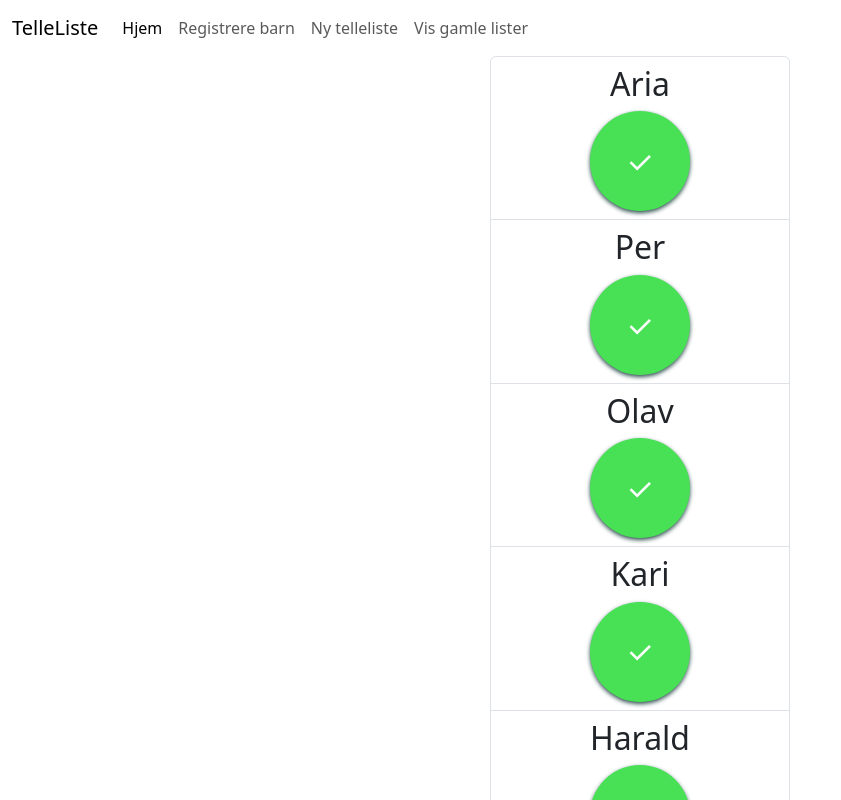
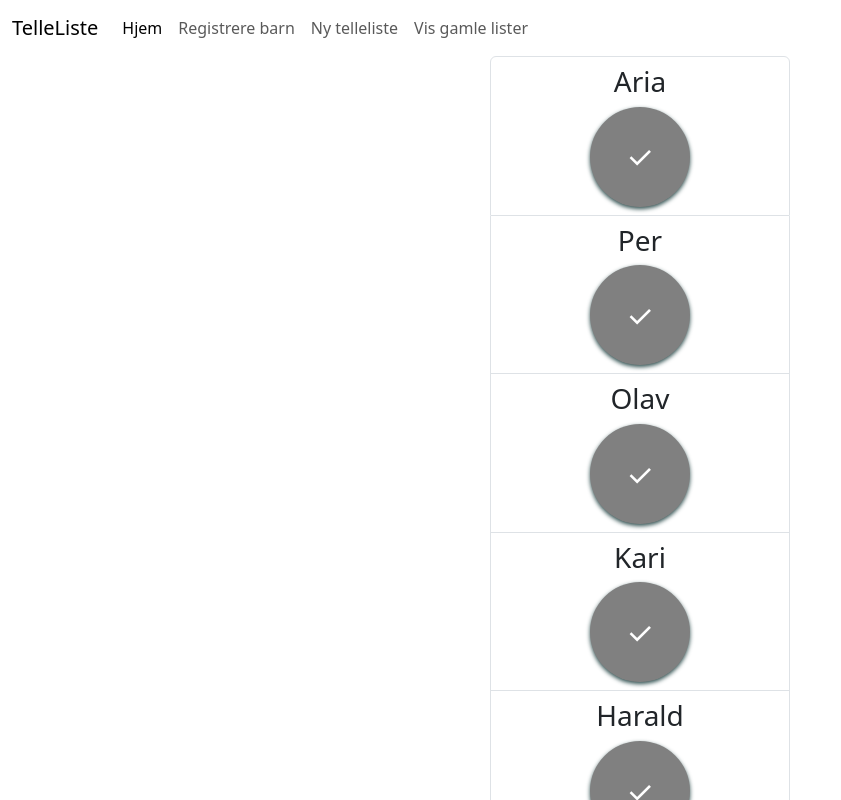
Before and after one commit to torhenningegenes/telleliste, a Next.js app: page /telling/nytelling in a window 1280 px wide. Shown: the top 800 px of the page, without its empty margins (0-841 px from the left). Built offline with nearby package versions, Linux system fonts and the light colour scheme.

Commit message:
fixed button colorchange

```diff
--- a/pages/telling/barn.js
+++ b/pages/telling/barn.js
@@ -1,8 +1,17 @@
+import { Fragment } from "react";
+import CountButton from "./button";
+import NyTelling from "./nytelling";
 function Barn(props) {
+  const { id, navn } = props;
+  console.log(id, navn);
+
   return (
-    <div>
-      <h2>{props.navn}</h2>
-    </div>
+    <Fragment>
+      <li className="list-group-item list-barn" key={id}>
+        <h3>{navn}</h3>
+        <CountButton />
+      </li>
+    </Fragment>
   );
 }
 
--- /dev/null
+++ b/pages/telling/button.js
@@ -0,0 +1,27 @@
+import classes from "./button.module.css";
+import { useState } from "react";
+function CountButton() {
+  let [counted, setCounted] = useState(false);
+  let btnCss = classes.customBtn;
+
+  let barnIdClicked;
+  function barnCounted() {
+    setCounted((current) => !current);
+    console.log(counted);
+    // barn id clicked.
+  }
+  return (
+    <button
+      id="countBtn"
+      className={`${btnCss}`}
+      onClick={barnCounted}
+      style={{
+        backgroundColor: counted ? "#48e055" : "grey",
+      }}
+    >
+      ✓
+    </button>
+  );
+}
+
+export default CountButton;
--- /dev/null
+++ b/pages/telling/button.module.css
@@ -0,0 +1,27 @@
+.customBtn {
+  background-color: #48e055;
+  color: white;
+  border: none;
+  padding: 5px;
+  font-size: 31px;
+  height: 100px;
+  width: 100px;
+  box-shadow: 0 2px 4px darkslategray;
+  cursor: pointer;
+  transition: all 0.2s ease;
+  border-radius: 70%;
+}
+
+.customBtn:active {
+  background-color: #aaaaaa;
+  box-shadow: 0 0 2px darkslategray;
+  transform: translateY(2px);
+  border-radius: 70%;
+}
+
+.btnCounted {
+  background-color: #aaaaaa;
+  box-shadow: 0 0 2px darkslategray;
+  transform: translateY(2px);
+  border-radius: 70%;
+}
--- a/pages/telling/nytelling.js
+++ b/pages/telling/nytelling.js
@@ -4,9 +4,8 @@ import classes from "./nytelling.module.css";
 import { useState, useRef } from "react";
 
 function NyTelling(props) {
-  let btnCss = classes.customBtn;
   // Setting useState for holding the state for the button presses.
-  let [counted, setCounted] = useState(false);
+
   const [btnColor, setBtnColor] = useState("");
 
   // dummy-data for kids.
@@ -25,36 +24,18 @@ function NyTelling(props) {
     { id: 12, navn: "Tor Henning", tilstede: true },
     { id: 13, navn: "Heidi", tilstede: true },
   ]);
-  let barnIdClicked;
-  function barnCounted() {
-    setCounted((current) => !current);
-    console.log(counted);
-    // barn id clicked.
-    let barnId;
-    for (const b of barn) {
-      console.log(b.id);
-    }
-  }
 
+  const ids = barn.entries();
   return (
     <Fragment>
       <div className="container ">
         <ul className="list-group text-center d-flex justify-content-center align-items-center">
-          {barn.map((b, i) => (
-            <li className="list-group-item list-barn" key={b.id}>
-              <Barn navn={b.navn} />
-              <button
-                id="countBtn"
-                className={`${btnCss}`}
-                onClick={barnCounted}
-                style={{
-                  backgroundColor: counted ? "salmon" : "",
-                }}
-              >
-                ✓
-              </button>
-            </li>
-          ))}
+          {barn.map((barn) => {
+            return <Barn key={barn.id} navn={barn.navn} />;
+          })}
+          <button className="btn btn-info btn-lg mt-5 ">
+            Registrer telling
+          </button>
         </ul>
       </div>
     </Fragment>
```
